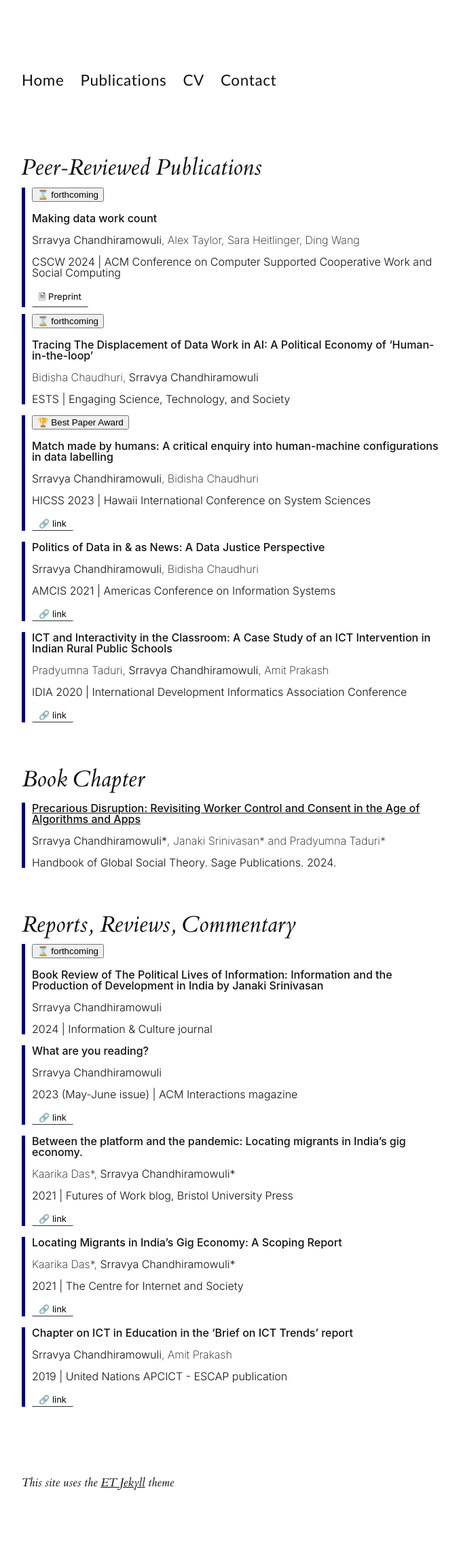
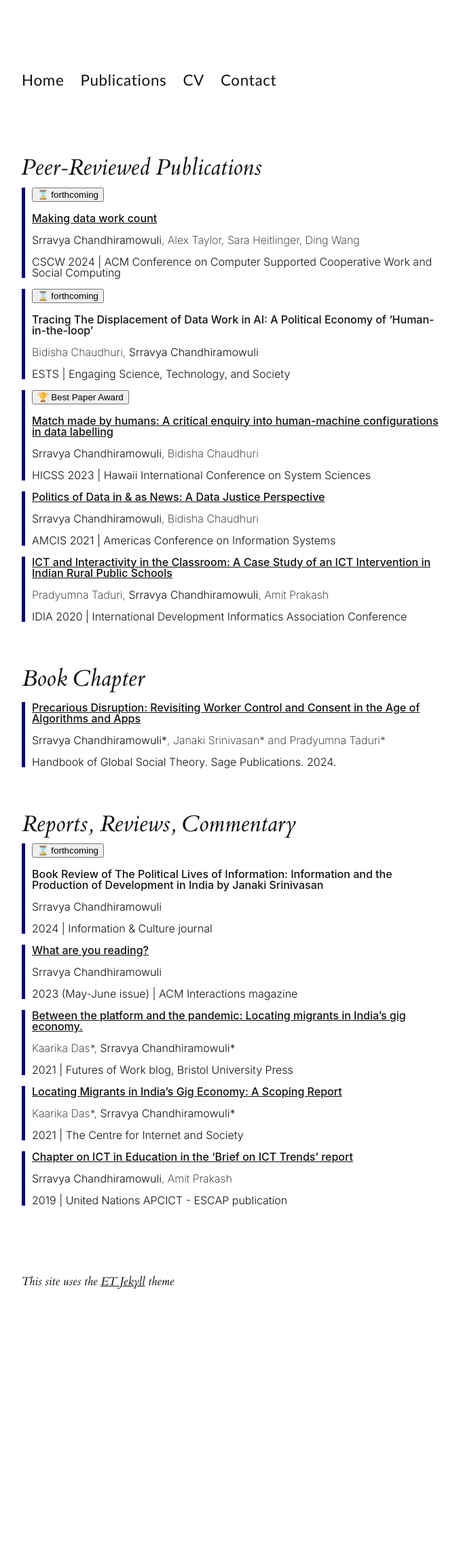
Before and after one commit to srravya/srravya.github.io, a Jekyll site: the page built from publications/index.md, in a window 1280 px wide. Shown: the whole page at 68% size, without its empty margins (128-804 px from the left). Built offline with Jekyll 4.4.1, drawn with Linux system fonts in a browser that asks for light colours; some web fonts are replaced; after the commit the page ends 1998 px from its top, so only the background shows below that.

Commit message:
Collapse links into title

```diff
--- a/publications/index.md
+++ b/publications/index.md
@@ -10,12 +10,9 @@ description: A selected list of my research
 <section>
 <button clas=infopill>⌛ forthcoming</button>
 </section>
-<p class="what">Making data work count</p>
+<p class="what"><a href="https://arxiv.org/abs/2311.18046">Making data work count</a></p>
 <p class="who"><span class="lookatme">Srravya Chandhiramowuli</span>, Alex Taylor, Sara Heitlinger, Ding Wang</p>
 <p class="where">CSCW 2024 | ACM Conference on Computer Supported Cooperative Work and Social Computing</p>
-<section>
-<a class=linkpill href="https://arxiv.org/abs/2311.18046">🗎 Preprint</a>
-</section>
 </div>
 
 <div class="entry-publication">
@@ -31,30 +28,21 @@ description: A selected list of my research
 <section>
 <button clas=infopill>🏆 Best Paper Award</button>
 </section>
-<p class="what">Match made by humans: A critical enquiry into human-machine configurations in data labelling</p>
+<p class="what"><a href="https://hdl.handle.net/10125/102882">Match made by humans: A critical enquiry into human-machine configurations in data labelling</a></p>
 <p class="who"><span class="lookatme">Srravya Chandhiramowuli</span>, Bidisha Chaudhuri</p>
 <p class="where">HICSS 2023 | Hawaii International Conference on System Sciences</p>
-<section>
-<a class=linkpill href="https://hdl.handle.net/10125/102882">🔗 link</a>
-</section>
 </div>
 
 <div class="entry-publication">
-<p class="what">Politics of Data in & as News: A Data Justice Perspective</p>
+<p class="what"><a href="https://aisel.aisnet.org/amcis2021/global_develop/global_develop/13">Politics of Data in & as News: A Data Justice Perspective</a></p>
 <p class="who"><span class="lookatme">Srravya Chandhiramowuli</span>, Bidisha Chaudhuri</p>
 <p class="where">AMCIS 2021 | Americas Conference on Information Systems</p>
-<section>
-<a class=linkpill href="https://aisel.aisnet.org/amcis2021/global_develop/global_develop/13">🔗 link</a>
-</section>
 </div>
 
 <div class="entry-publication">
-<p class="what">ICT and Interactivity in the Classroom: A Case Study of an ICT Intervention in Indian Rural Public Schools</p>
+<p class="what"><a href="https://doi.org/10.1007/978-3-030-52014-4_2">ICT and Interactivity in the Classroom: A Case Study of an ICT Intervention in Indian Rural Public Schools</a></p>
 <p class="who">Pradyumna Taduri, <span class="lookatme">Srravya Chandhiramowuli</span>, Amit Prakash</p>
 <p class="where">IDIA 2020 | International Development Informatics Association Conference</p>
-<section>
-<a class=linkpill href="https://doi.org/10.1007/978-3-030-52014-4_2">🔗 link</a>
-</section>
 </div>
 
 ## Book chapter
@@ -77,37 +65,25 @@ description: A selected list of my research
 </div>
 
 <div class="entry-bookreview">
-<p class="what">What are you reading?</p>
+<p class="what"><a href="https://interactions.acm.org/archive/view/may-june-2023/srravya-chandhiramowuli">What are you reading?</a></p>
 <p class="who"><span class="lookatme">Srravya Chandhiramowuli</span></p>
 <p class="where">2023 (May-June issue) | ACM Interactions magazine</p>
-<section>
-<a class=linkpill href="https://interactions.acm.org/archive/view/may-june-2023/srravya-chandhiramowuli">🔗 link</a>
-</section>
 </div>
 
 <div class="entry-report">
-<p class="what">Between the platform and the pandemic: Locating migrants in India’s gig economy.</p>
+<p class="what"><a href="https://futuresofwork.co.uk/2021/03/16/caught-between-the-platform-and-the-pandemic-locating-migrants-in-indias-gig-economy/">Between the platform and the pandemic: Locating migrants in India’s gig economy.</a></p>
 <p class="who">Kaarika Das*, <span class="lookatme">Srravya Chandhiramowuli*</span></p>
 <p class="where">2021 | Futures of Work blog, Bristol University Press</p>
-<section>
-<a class=linkpill href="https://futuresofwork.co.uk/2021/03/16/caught-between-the-platform-and-the-pandemic-locating-migrants-in-indias-gig-economy/">🔗 link</a>
-</section>
 </div>
 
 <div class="entry-report">
-<p class="what">Locating Migrants in India’s Gig Economy: A Scoping Report</p>
+<p class="what"><a href="https://cis-india.org/raw/locating-migrants-in-indias-gig-economy-a-scoping-report">Locating Migrants in India’s Gig Economy: A Scoping Report</a></p>
 <p class="who">Kaarika Das*, <span class="lookatme">Srravya Chandhiramowuli*</span></p>
 <p class="where">2021 | The Centre for Internet and Society</p>
-<section>
-<a class=linkpill href="https://cis-india.org/raw/locating-migrants-in-indias-gig-economy-a-scoping-report">🔗 link</a>
-</section>
 </div>
 
 <div class="entry-report">
-<p class="what">Chapter on ICT in Education in the ‘Brief on ICT Trends’ report</p>
+<p class="what"><a href="https://www.unapcict.org/sites/default/files/inline-files/ICT%20TRENDS_%20ICT%20for%20Education.pdf">Chapter on ICT in Education in the ‘Brief on ICT Trends’ report</a></p>
 <p class="who"><span class="lookatme">Srravya Chandhiramowuli</span>, Amit Prakash</p>
 <p class="where">2019 | United Nations APCICT - ESCAP publication</p>
-<section>
-<a class=linkpill href="https://www.unapcict.org/sites/default/files/inline-files/ICT%20TRENDS_%20ICT%20for%20Education.pdf">🔗 link</a>
-</section>
 </div>
--- a/style.scss
+++ b/style.scss
@@ -158,23 +158,6 @@ a,a:visited {
     &:hover {
         color: rgb(220, 40, 40);
     }
-}
-
-a.linkpill:link,a.linkpill:visited {
-  font: 13px "Inter", sans-serif, monospace;
-  color: #000;
-  padding: 2px 10px;
-  background-color: #fff;
-  border-bottom: solid thin #333;
-  border-radius: 2px;
-  text-align: center;
-  text-decoration: none;
-  display: inline-block;
-
-  &:hover,&:focus,&:active {
-    color: #fff;
-    background-color: #333;
-  }
 }
 
 blockquote {
```
